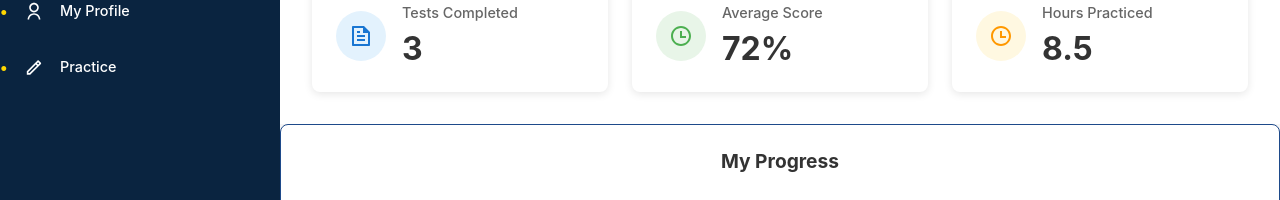
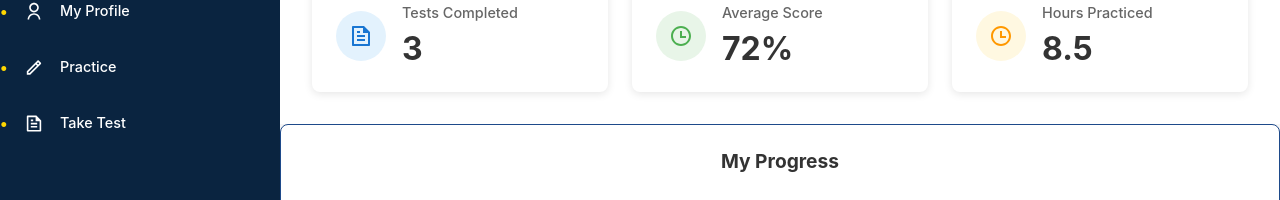
Before and after one commit to omkarumale111/Mini_Project, a React (Vite) app in the folder Front End/: page /dashboard in a window 1280 px wide. Shown: the part 180-380 px from the top of the page. Built offline with nearby package versions, Linux system fonts and the light colour scheme.

Commit message:
Added proper functionalities for take test also added the option on the sidebars. Now next update will be focused on Modules to add pages and ai api

```diff
--- a/Front End/src/components/DashboardScreen/Dashboard.jsx
+++ b/Front End/src/components/DashboardScreen/Dashboard.jsx
@@ -130,6 +130,13 @@ const Dashboard = () => {
             >
               <RiPencilLine className="nav-icon" />
               {!sidebarCollapsed && <span>Practice</span>}
+            </li>
+            <li
+              className="nav-item"
+              onClick={() => navigateToModule('/take-test')}
+            >
+              <RiFileTextLine className="nav-icon" />
+              {!sidebarCollapsed && <span>Take Test</span>}
             </li>
           </ul>
         </nav>
--- a/Front End/src/pages/DashboardAbout.jsx
+++ b/Front End/src/pages/DashboardAbout.jsx
@@ -4,6 +4,7 @@ import {
   RiDashboardLine,
   RiUserLine,
   RiPencilLine,
+  RiFileTextLine,
   RiMessageLine,
   RiSettings4Line,
   RiQuestionLine,
@@ -114,6 +115,13 @@ const DashboardAbout = () => {
             >
               <RiPencilLine className="nav-icon" />
               {!sidebarCollapsed && <span>Practice</span>}
+            </li>
+            <li
+              className="nav-item"
+              onClick={() => navigateToModule('/take-test')}
+            >
+              <RiFileTextLine className="nav-icon" />
+              {!sidebarCollapsed && <span>Take Test</span>}
             </li>
           </ul>
         </nav>
--- a/Front End/src/pages/Modules.jsx
+++ b/Front End/src/pages/Modules.jsx
@@ -10,7 +10,8 @@ import {
   RiLogoutCircleRLine,
   RiMenuFoldLine,
   RiMenuUnfoldLine,
-  RiBookLine
+  RiBookLine,
+  RiFileTextLine
 } from "react-icons/ri";
 import logo from '../assets/Logo.png';
 import './Modules.css';
@@ -267,6 +268,13 @@ const Modules = () => {
               <RiPencilLine className="nav-icon" />
               {!sidebarCollapsed && <span>Practice</span>}
             </li>
+            <li
+              className="nav-item"
+              onClick={() => navigateToModule('/take-test')}
+            >
+              <RiFileTextLine className="nav-icon" />
+              {!sidebarCollapsed && <span>Take Test</span>}
+            </li>
           </ul>
         </nav>
 
--- a/Front End/src/pages/StudentProfile.jsx
+++ b/Front End/src/pages/StudentProfile.jsx
@@ -11,7 +11,8 @@ import {
   RiMenuFoldLine,
   RiMenuUnfoldLine,
   RiFileEditLine,
-  RiSaveLine
+  RiSaveLine,
+  RiFileTextLine
 } from "react-icons/ri";
 import logo from '../assets/Logo.png';
 
@@ -168,6 +169,13 @@ const StudentProfile = () => {
             >
               <RiPencilLine className="nav-icon" />
               {!sidebarCollapsed && <span>Practice</span>}
+            </li>
+            <li
+              className="nav-item"
+              onClick={() => navigateToModule('/take-test')}
+            >
+              <RiFileTextLine className="nav-icon" />
+              {!sidebarCollapsed && <span>Take Test</span>}
             </li>
           </ul>
         </nav>
```
